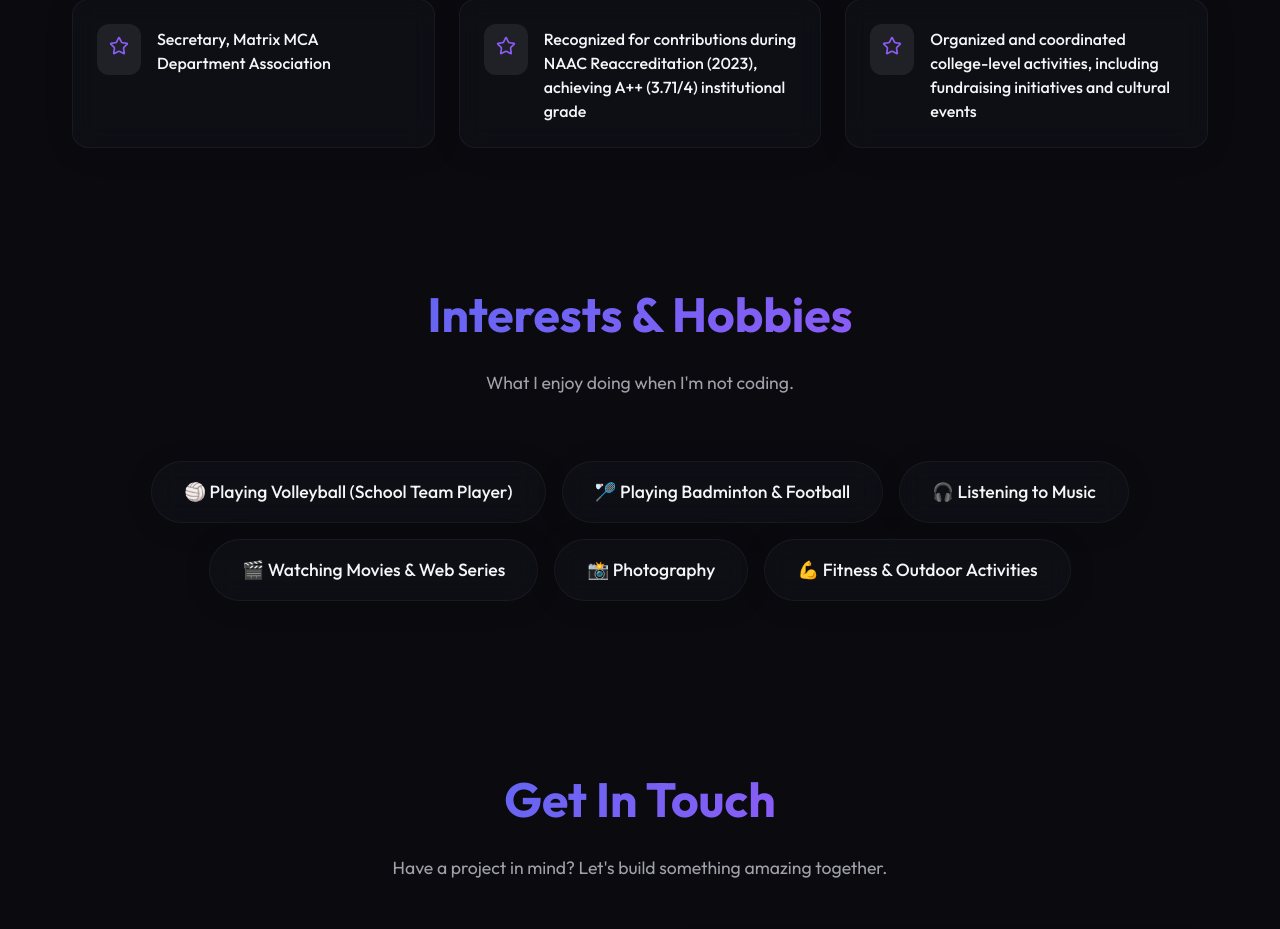
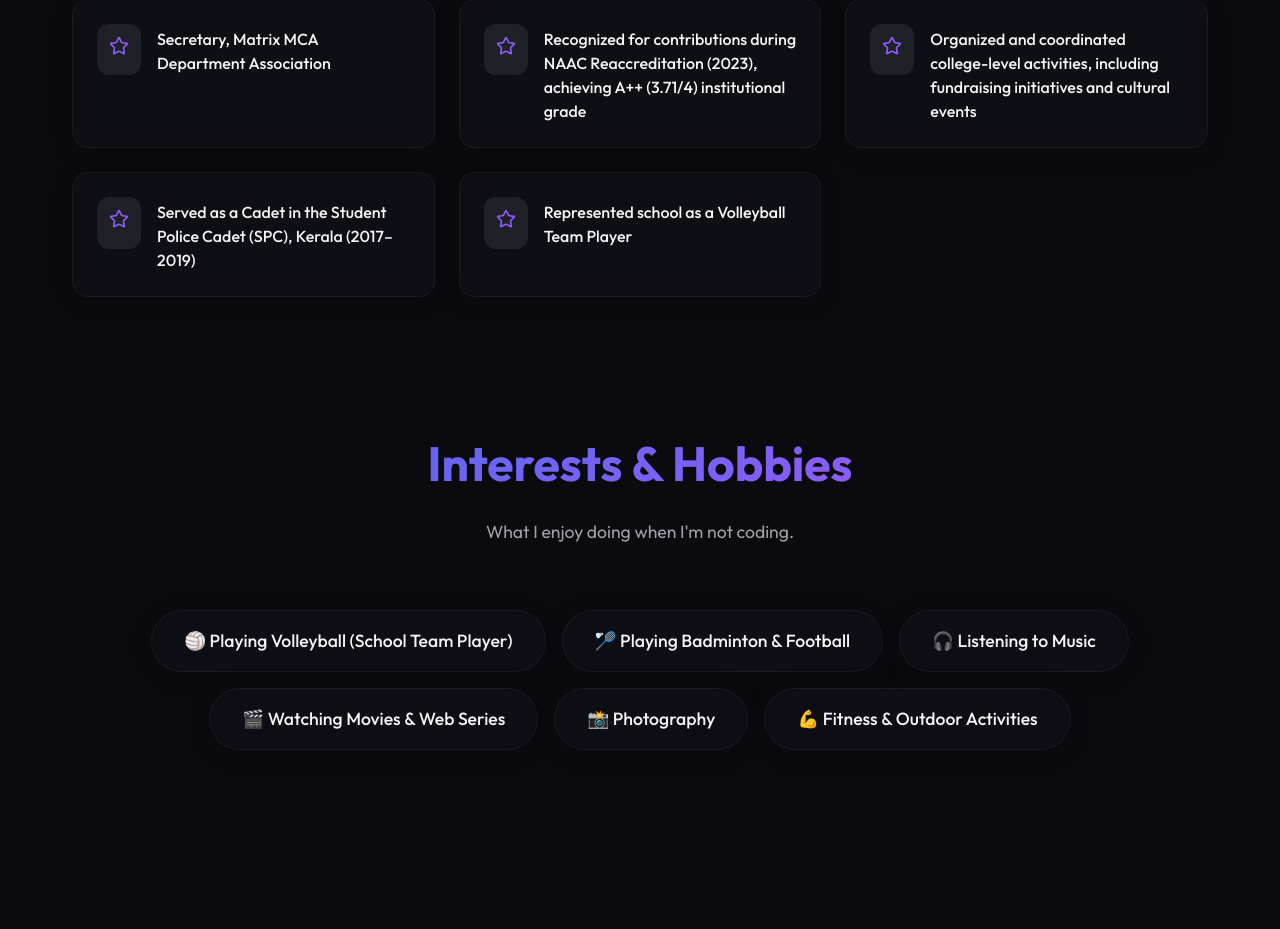
Before and after one commit to Bibin369/Bib_Portfolio, a React (Vite) app: page / in a window 1280 px wide. Shown: the part 7853-8782 px from the top of the page. Built offline with nearby package versions, Linux system fonts and the light colour scheme.

Commit message:
Add Student Police Cadet and Volleyball to extracurriculars

```diff
--- a/src/data/portfolioData.js
+++ b/src/data/portfolioData.js
@@ -164,7 +164,9 @@ export const portfolioData = {
     "BCA Department Fest Magnus Student Coordinator",
     "Secretary, Matrix MCA Department Association",
     "Recognized for contributions during NAAC Reaccreditation (2023), achieving A++ (3.71/4) institutional grade",
-    "Organized and coordinated college-level activities, including fundraising initiatives and cultural events"
+    "Organized and coordinated college-level activities, including fundraising initiatives and cultural events",
+    "Served as a Cadet in the Student Police Cadet (SPC), Kerala (2017–2019)",
+    "Represented school as a Volleyball Team Player"
   ],
   interests: [
     "🏐 Playing Volleyball (School Team Player)",
```
